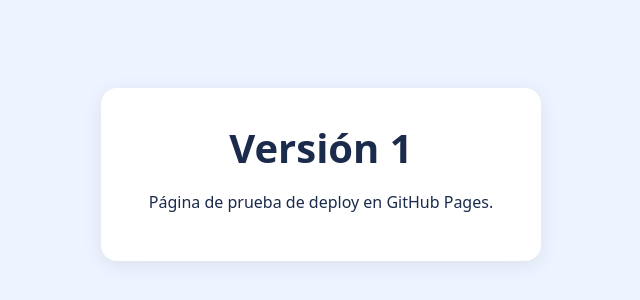
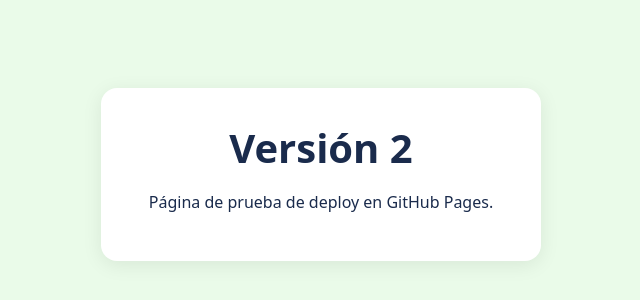
Before and after one commit to luchorcompartidos/prueba-deploy, a plain HTML site: page index.html in a window 1280 px wide. Shown: the part 226-526 px from the top of the page, without its empty margins (319-959 px from the left). Drawn offline with Linux system fonts and the light colour scheme.

Commit message:
Versión 2
Co-Authored-By: Claude Opus 5.5 <noreply@anthropic.com>
Claude-Session: https://claude.ai/code/session_01X9Q5DPFBRk1sh4JpUiaVfV

```diff
--- a/index.html
+++ b/index.html
@@ -5,14 +5,14 @@
   <meta name="viewport" content="width=device-width, initial-scale=1">
   <title>Prueba deploy</title>
   <style>
-    body { font-family: system-ui, sans-serif; display: grid; place-items: center; min-height: 100vh; margin: 0; background: #eef4ff; color: #1a2b4c; }
+    body { font-family: system-ui, sans-serif; display: grid; place-items: center; min-height: 100vh; margin: 0; background: #eafbe9; color: #1a2b4c; }
     .card { text-align: center; padding: 2rem 3rem; background: #fff; border-radius: 16px; box-shadow: 0 4px 20px rgba(0,0,0,.08); }
     h1 { margin: 0 0 .5rem; font-size: 2.5rem; }
   </style>
 </head>
 <body>
   <div class="card">
-    <h1>Versión 1</h1>
+    <h1>Versión 2</h1>
     <p>Página de prueba de deploy en GitHub Pages.</p>
   </div>
 </body>
```
